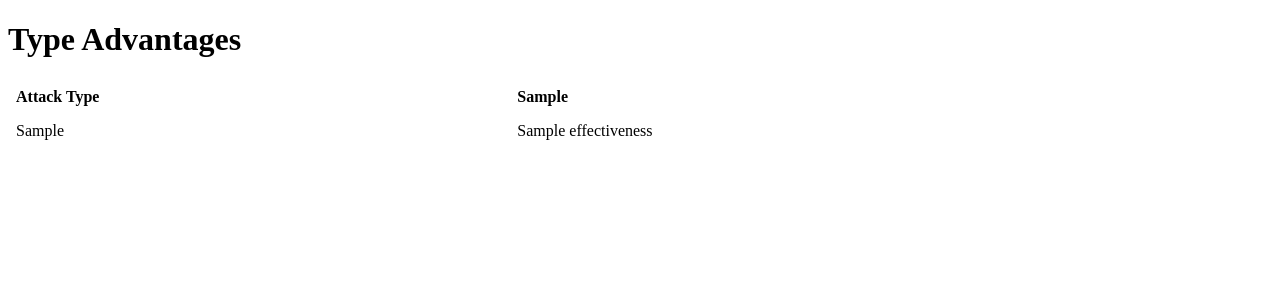
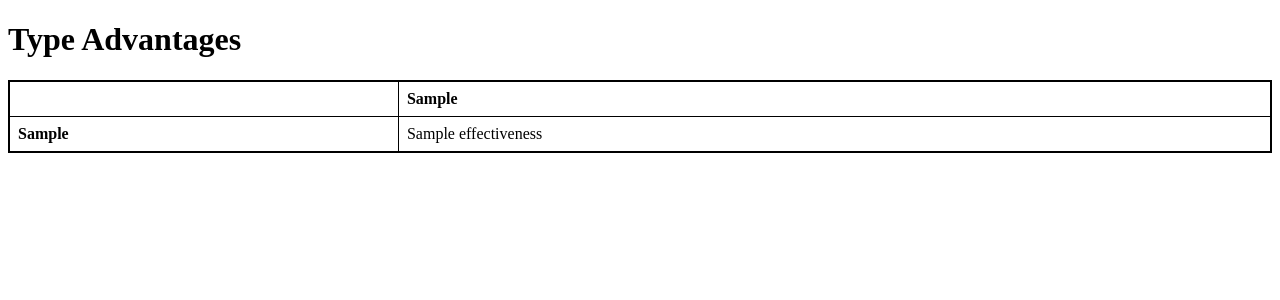
Before and after one commit to LAMaglan/PokeFightSimulartor, a FastAPI app: template templates/types.html in a window 1280 px wide. Shown: the top 300 px of the page. Run offline with FastAPI, Linux system fonts and the light colour scheme; the template is opened without the code that fills it: most values are stand-ins (such as "Sample title", 1, 10 or a date in 2020); parts of the project's set-up code (start-up, migrations or seed data) failed here and were passed over.

Commit message:
draw borders around type advantages table

```diff
--- a/templates/types.html
+++ b/templates/types.html
@@ -3,46 +3,9 @@
 
 <head>
     <title>Type Advantages</title>
-    <script>
-        function sortTable(n) {
-            var table, rows, switching, i, x, y, shouldSwitch, dir, switchcount = 0;
-            table = document.getElementById("type-table");
-            switching = true;
-            dir = "asc";
-            while (switching) {
-                switching = false;
-                rows = table.rows;
-                for (i = 1; i < (rows.length - 1); i++) {
-                    shouldSwitch = false;
-                    x = rows[i].getElementsByTagName("TD")[n];
-                    y = rows[i + 1].getElementsByTagName("TD")[n];
-                    if (dir == "asc") {
-                        if (x.innerHTML.toLowerCase() > y.innerHTML.toLowerCase()) {
-                            shouldSwitch = true;
-                            break;
-                        }
-                    } else if (dir == "desc") {
-                        if (x.innerHTML.toLowerCase() < y.innerHTML.toLowerCase()) {
-                            shouldSwitch = true;
-                            break;
-                        }
-                    }
-                }
-                if (shouldSwitch) {
-                    rows[i].parentNode.insertBefore(rows[i + 1], rows[i]);
-                    switching = true;
-                    switchcount++;
-                } else {
-                    if (switchcount == 0 && dir == "asc") {
-                        dir = "desc";
-                        switching = true;
-                    }
-                }
-            }
-        }
-    </script>
     <style>
         table {
+            border: 2px solid #000;
             border-collapse: collapse;
             width: 100%;
         }
@@ -51,32 +14,35 @@
         td {
             text-align: left;
             padding: 8px;
+            border: 1px solid #000;
         }
 
         th {
             cursor: pointer;
+        }
+
+        td:first-child {
+            font-weight: bold;
         }
     </style>
 </head>
 
 <body>
     <h1>Type Advantages</h1>
-    <table id="type-table">
+    <table>
         <tr>
-            <th onclick="sortTable(0)">Attack Type</th>
+            <th></th>
             {% for defending_type in defending_types %}
-            <th onclick="sortTable({{ loop.index }})">{{ defending_type }}</th>
+            <th onclick="sortTable({{ loop.index }})">{{ defending_type|capitalize }}</th>
             {% endfor %}
         </tr>
         {% for attacking_type, type_effectiveness in type_advantages.items() %}
         <tr>
-            <td>{{ attacking_type }}</td>
+            <td><strong>{{ attacking_type|capitalize }}</strong></td>
             {% for effectiveness in type_effectiveness.values() %}
             <td>{{ effectiveness }}</td>
             {% endfor %}
         </tr>
         {% endfor %}
     </table>
-</body>
-
-</html>
+    </body< /html>
```
